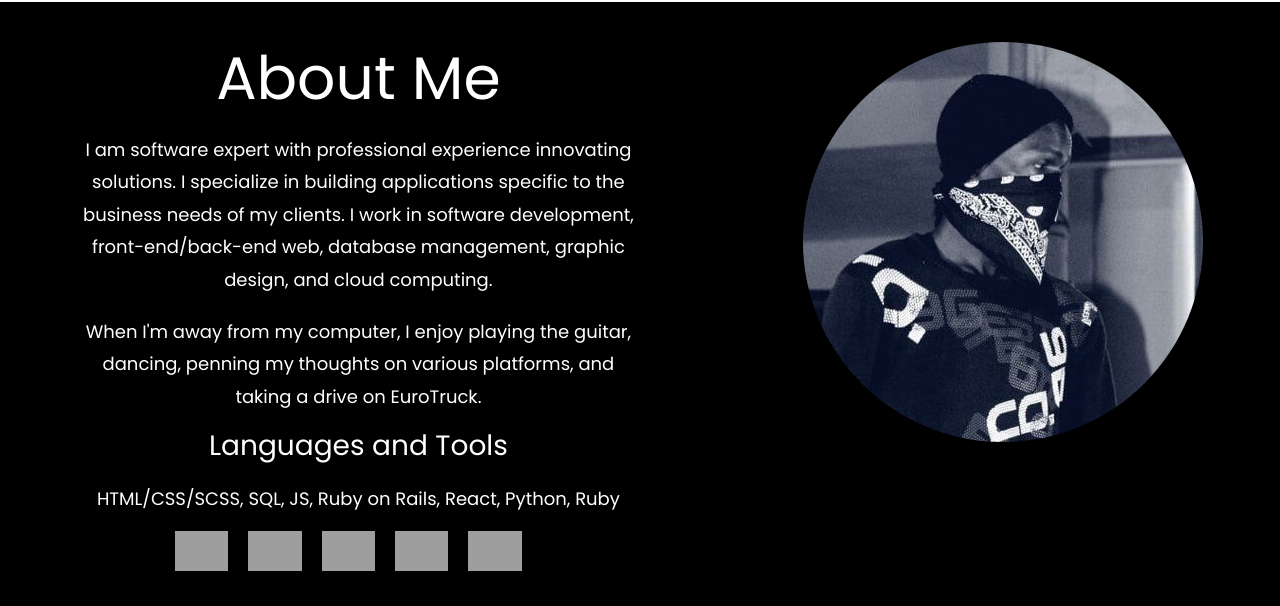
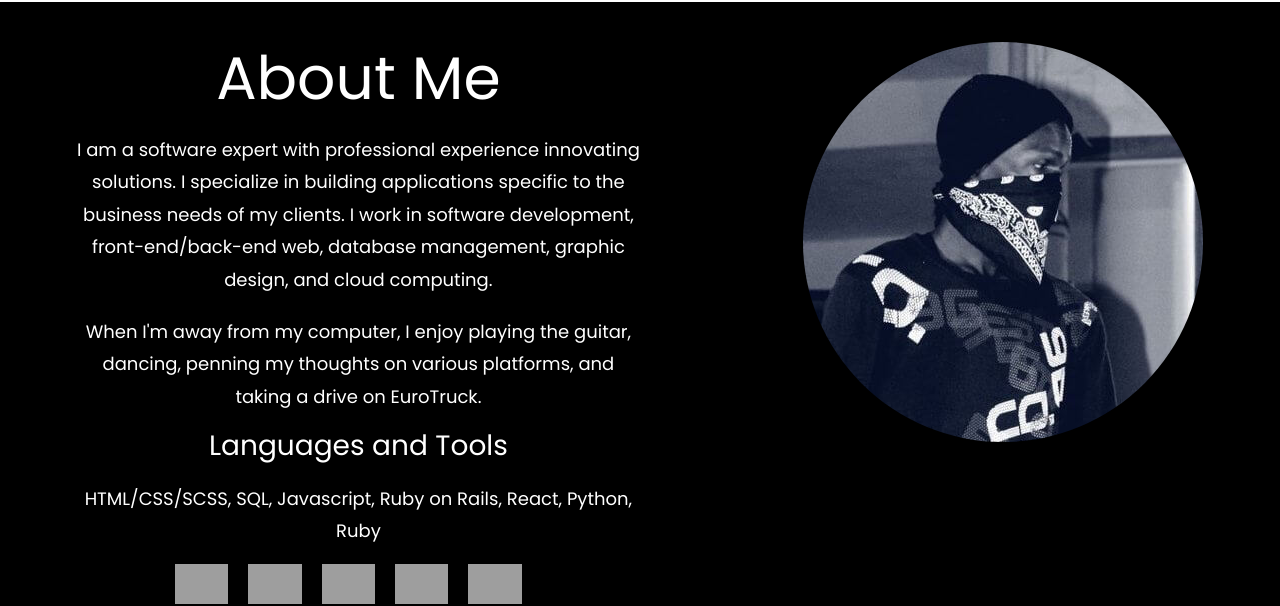
Before and after one commit to paulzay/zaydesigns, a website: page public/index.html in a window 1280 px wide. Shown: the part 2160-2766 px from the top of the page. Drawn offline with nearby package versions, Linux system fonts and the light colour scheme; grey boxes are pictures that could not be loaded.

Commit message:
fix typo

```diff
--- a/public/index.html
+++ b/public/index.html
@@ -206,7 +206,7 @@
           <h2>About Me</h2>
           <div class="left-text">
             <p>
-              I am software expert with professional experience innovating
+              I am a software expert with professional experience innovating
               solutions. I specialize in building applications specific to the
               business needs of my clients. I work in software development,
               front-end/back-end web, database management, graphic design, and
@@ -218,7 +218,7 @@
               taking a drive on EuroTruck.
             </p>
             <h3>Languages and Tools</h3>
-            <p>HTML/CSS/SCSS, SQL, JS, Ruby on Rails, React, Python, Ruby</p>
+            <p>HTML/CSS/SCSS, SQL, Javascript, Ruby on Rails, React, Python, Ruby</p>
             <div class="logos">
               <img
                 src="https://raw.githubusercontent.com/github/explore/80688e429a7d4ef2fca1e82350fe8e3517d3494d/topics/javascript/javascript.png"
```
